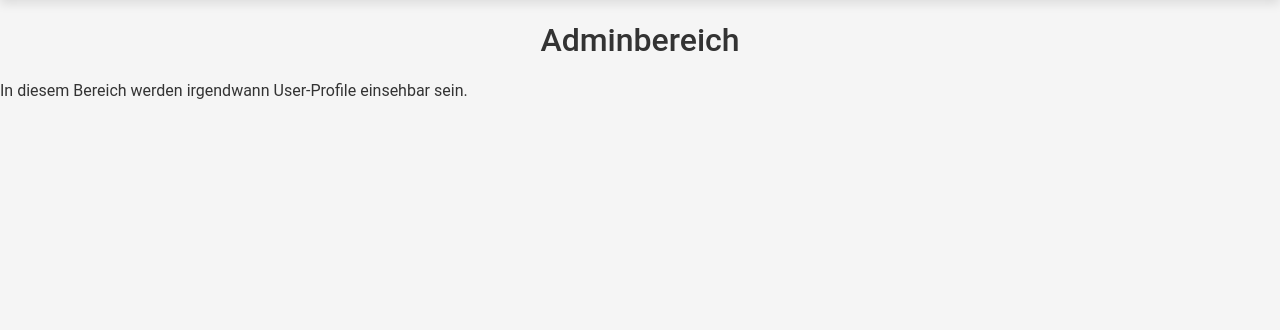
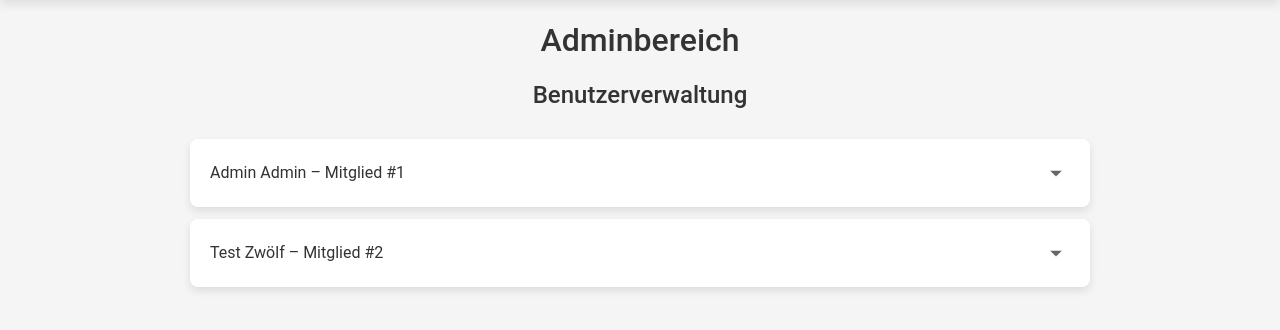
Before and after one commit to Eikir06/PenisPumpe69.de, a Flask app: page /admin in a window 1280 px wide. Shown: the part 74-404 px from the top of the page. Run offline with Flask 3, Linux system fonts and the light colour scheme; a user stored in the database is signed in; tables that the repository leaves empty hold one stand-in row (values such as "Sample post").

Commit message:
Admin Seite und Anmeldung

```diff
--- a/server.py
+++ b/server.py
@@ -102,7 +102,6 @@ def login():
         username = request.form['username']
         password = request.form['password']
 
-        # Prüfe zuerst, ob der Benutzer in der Datenbank existiert
         user = User.query.filter_by(username=username).first()
 
         if user and check_password_hash(user.password, password):
@@ -111,17 +110,9 @@ def login():
             session['role'] = "Administrator" if user.mitgliedsnummer and user.mitgliedsnummer <= 5 else "Nutzer"
             flash('Erfolgreich eingeloggt!', 'success')
             return redirect(url_for('homepage'))
-
-        # Falls der Benutzer nicht in der DB ist, prüfe das Test-Dictionary
-        elif username in user_data and check_password_hash(user_data[username]["password"], password):
-            session['logged_in'] = True
-            session['username'] = username
-            session['role'] = user_data[username]["role"]
-            flash('Erfolgreich eingeloggt! (Testmodus)', 'success')
-            return redirect(url_for('homepage'))
-
         else:
-            flash('Ungültige Anmeldedaten. Bitte versuchen Sie es erneut.', 'error')
+            flash('Ungültiger Benutzername oder Passwort.', 'error')
+            return redirect(url_for('login'))
 
     return render_template('login.html')
 
@@ -152,8 +143,12 @@ def register():
         password = request.form['password']
 
         existing_user = User.query.filter_by(username=username).first()
+        existing_email = User.query.filter_by(email=email).first()
         if existing_user:
             flash('Benutzername bereits vergeben!', 'error')
+            return redirect(url_for('register'))
+        if existing_email:
+            flash('E-Mail-Adresse wird bereits verwendet!', 'error')
             return redirect(url_for('register'))
 
         # Passwort hashen
@@ -268,14 +263,15 @@ def upload_file():
 def download_file(filename):
     return send_from_directory(app.config['CONVERTED_FOLDER'], filename, as_attachment=True)
 
-# ** Admin-Seite **
 @app.route('/admin')
 @login_required
 def admin():
     if session.get('role') != 'Administrator':
         flash('Zugriff verweigert: Nur Administratoren dürfen diese Seite aufrufen.', 'error')
         return redirect(url_for('homepage'))
-    return render_template('admin.html')
+
+    users = User.query.all()
+    return render_template('admin.html', users=users)
 
 # ** Beispielseiten **
 @app.route('/portfolio')
@@ -430,5 +426,63 @@ def upload_profile_image():
         flash('Profilbild erfolgreich aktualisiert!', 'success')
         return redirect(url_for('profile'))
 
+@app.route('/admin/delete_user/<int:user_id>', methods=['POST'])
+@login_required
+def admin_delete_user(user_id):
+    if session.get('role') != 'Administrator':
+        flash("Zugriff verweigert!", "error")
+        return redirect(url_for('admin'))
+
+    user = User.query.get(user_id)
+    if user:
+        db.session.delete(user)
+        db.session.commit()
+        flash("Benutzer wurde gelöscht.", "success")
+    else:
+        flash("Benutzer nicht gefunden.", "error")
+
+    return redirect(url_for('admin'))
+
+
+@app.route('/admin/reset_password/<int:user_id>', methods=['POST'])
+@login_required
+def admin_reset_password(user_id):
+    if session.get('role') != 'Administrator':
+        flash("Zugriff verweigert!", "error")
+        return redirect(url_for('admin'))
+
+    user = User.query.get(user_id)
+    if user:
+        default_pw = generate_password_hash("12345678", method='pbkdf2:sha256', salt_length=16)
+        user.password = default_pw
+        db.session.commit()
+        flash("Passwort wurde zurückgesetzt (neues Passwort: 12345678)", "success")
+    else:
+        flash("Benutzer nicht gefunden.", "error")
+
+    return redirect(url_for('admin'))
+
+
+@app.route('/admin/delete_profile_image/<int:user_id>', methods=['POST'])
+@login_required
+def admin_delete_profile_image(user_id):
+    if session.get('role') != 'Administrator':
+        flash("Zugriff verweigert!", "error")
+        return redirect(url_for('admin'))
+
+    user = User.query.get(user_id)
+    if user and user.profile_image:
+        image_path = os.path.join('static', 'images', user.profile_image)
+        if os.path.exists(image_path):
+            os.remove(image_path)
+        user.profile_image = None
+        db.session.commit()
+        flash("Profilbild gelöscht.", "success")
+    else:
+        flash("Kein Profilbild vorhanden.", "error")
+
+    return redirect(url_for('admin'))
+
+
 if __name__ == '__main__':
     app.run(host='0.0.0.0', port=5000, debug=True)
--- a/templates/admin.html
+++ b/templates/admin.html
@@ -1,6 +1,37 @@
 {% extends 'base.html' %}
+{% block content %}
+<h1>Adminbereich</h1>
 
-{% block content %}
-    <h1>Adminbereich</h1>
-    <p>In diesem Bereich werden irgendwann User-Profile einsehbar sein.</p>
+<div class="box-container">
+    <h2>Benutzerverwaltung</h2>
+
+    <ul class="portfolio-list">
+        {% for user in users %}
+        <li class="portfolio-item" onclick="toggleDetails('user{{ user.id }}')">
+            <span>{{ user.prename }} {{ user.lastname }} – Mitglied #{{ user.mitgliedsnummer }}</span>
+            <img class="expand-icon" src="{{ url_for('static', filename='images/expand.svg') }}" alt="Expand">
+        </li>
+        <div id="user{{ user.id }}" class="portfolio-details">
+            <div class="portfolio-text">
+                <h3>{{ user.username }}</h3>
+                <p><strong>Mitgliedsnummer:</strong> {{ user.mitgliedsnummer }}</p>
+                <p><strong>Email:</strong> {{ user.email }}</p>
+                <p><strong>Mitglied seit:</strong> {{ user.created_at.strftime('%d.%m.%Y') }}</p>
+                <div class="admin-buttons">
+                    <form method="POST" action="{{ url_for('admin_delete_user', user_id=user.id) }}" style="display:inline;">
+                        <button type="submit" class="danger">Konto löschen</button>
+                    </form>
+                    <form method="POST" action="{{ url_for('admin_reset_password', user_id=user.id) }}" style="display:inline;">
+                        <button type="submit" class="warning">Passwort zurücksetzen</button>
+                    </form>
+                    <form method="POST" action="{{ url_for('admin_delete_profile_image', user_id=user.id) }}" style="display:inline;">
+                        <button type="submit" class="neutral">Profilbild entfernen</button>
+                    </form>
+                </div>
+            </div>
+            <img src="{{ url_for('static', filename='images/' + (user.profile_image if user.profile_image else 'default_profile.png')) }}" alt="Profilbild von {{ user.username }}">
+        </div>
+        {% endfor %}
+    </ul>
+</div>
 {% endblock %}
```
Also changed, not shown: database.db.
